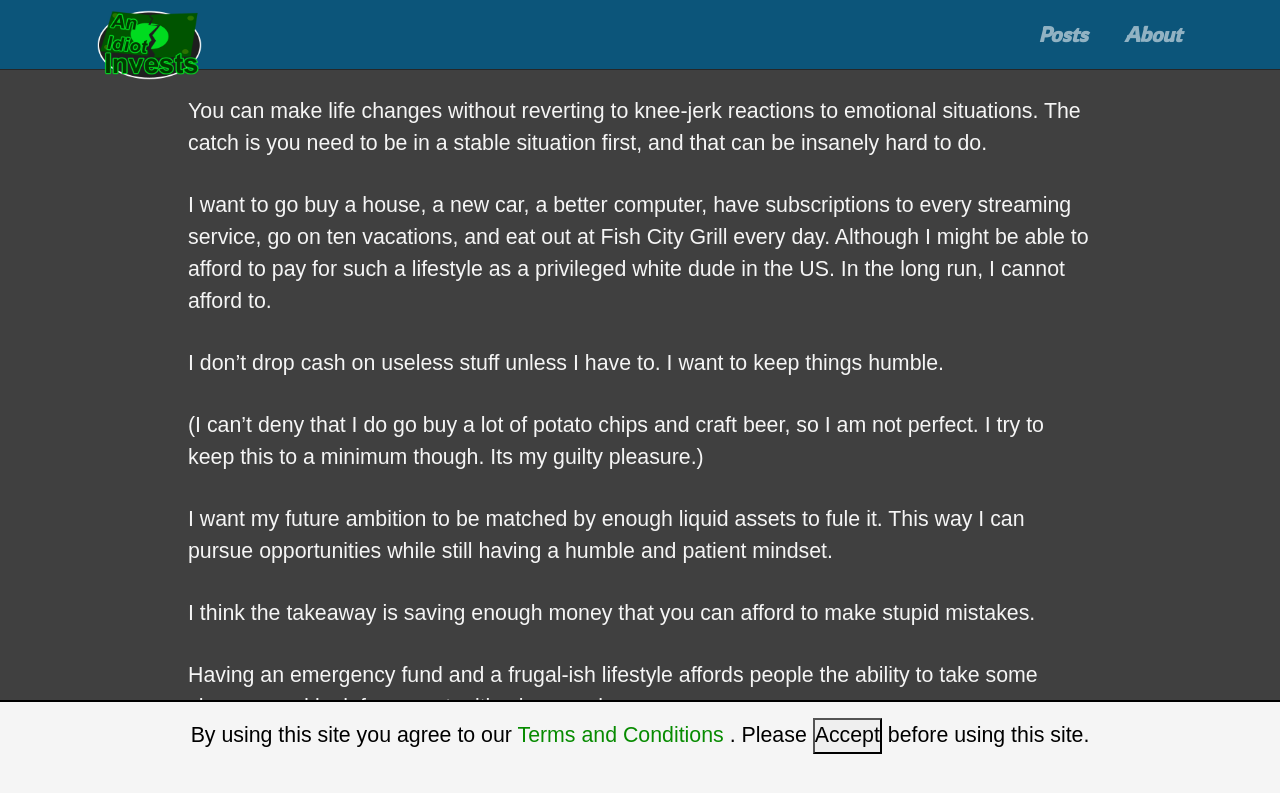
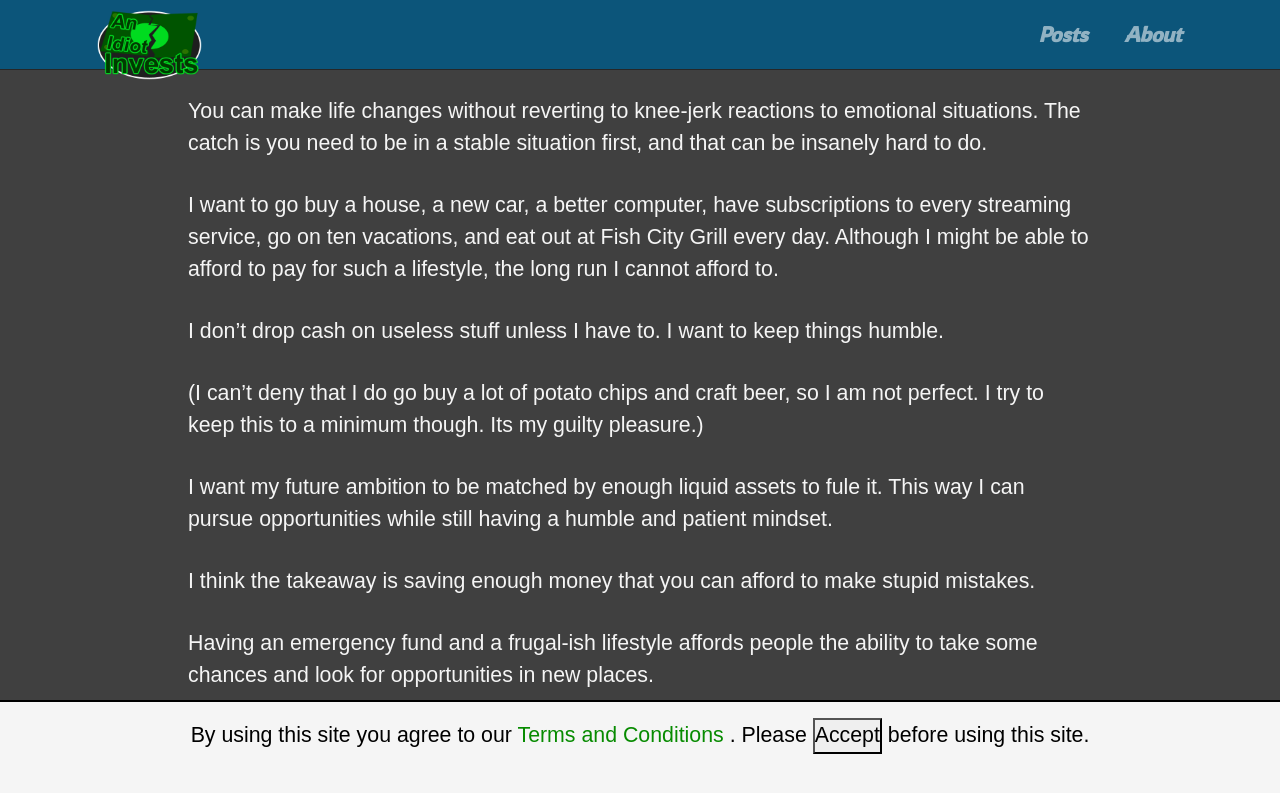
Before and after one commit to AnIdiotInvests/anidiotinvests.github.io, a Jekyll site: the page built from _posts/2022-04-01-major-life-changes.md, in a window 1280 px wide and 900 px high, scrolled down 1903 px. Shown: the top 793 px of the window. Built offline with Jekyll 4.4.1, drawn with Linux system fonts in a browser that asks for light colours.

```diff
--- a/_posts/2022-04-01-major-life-changes.md
+++ b/_posts/2022-04-01-major-life-changes.md
@@ -36,7 +36,7 @@
 
 You can make life changes without reverting to knee-jerk reactions to emotional situations. The catch is you need to be in a stable situation first, and that can be insanely hard to do.
 
-I want to go buy a house, a new car, a better computer, have subscriptions to every streaming service, go on ten vacations, and eat out at Fish City Grill every day. Although I might be able to afford to pay for such a lifestyle as a privileged white dude in the US. In the long run, I cannot afford to.
+I want to go buy a house, a new car, a better computer, have subscriptions to every streaming service, go on ten vacations, and eat out at Fish City Grill every day. Although I might be able to afford to pay for such a lifestyle, the long run I cannot afford to.
 
 I don't drop cash on useless stuff unless I have to. I want to keep things humble.
 
```
